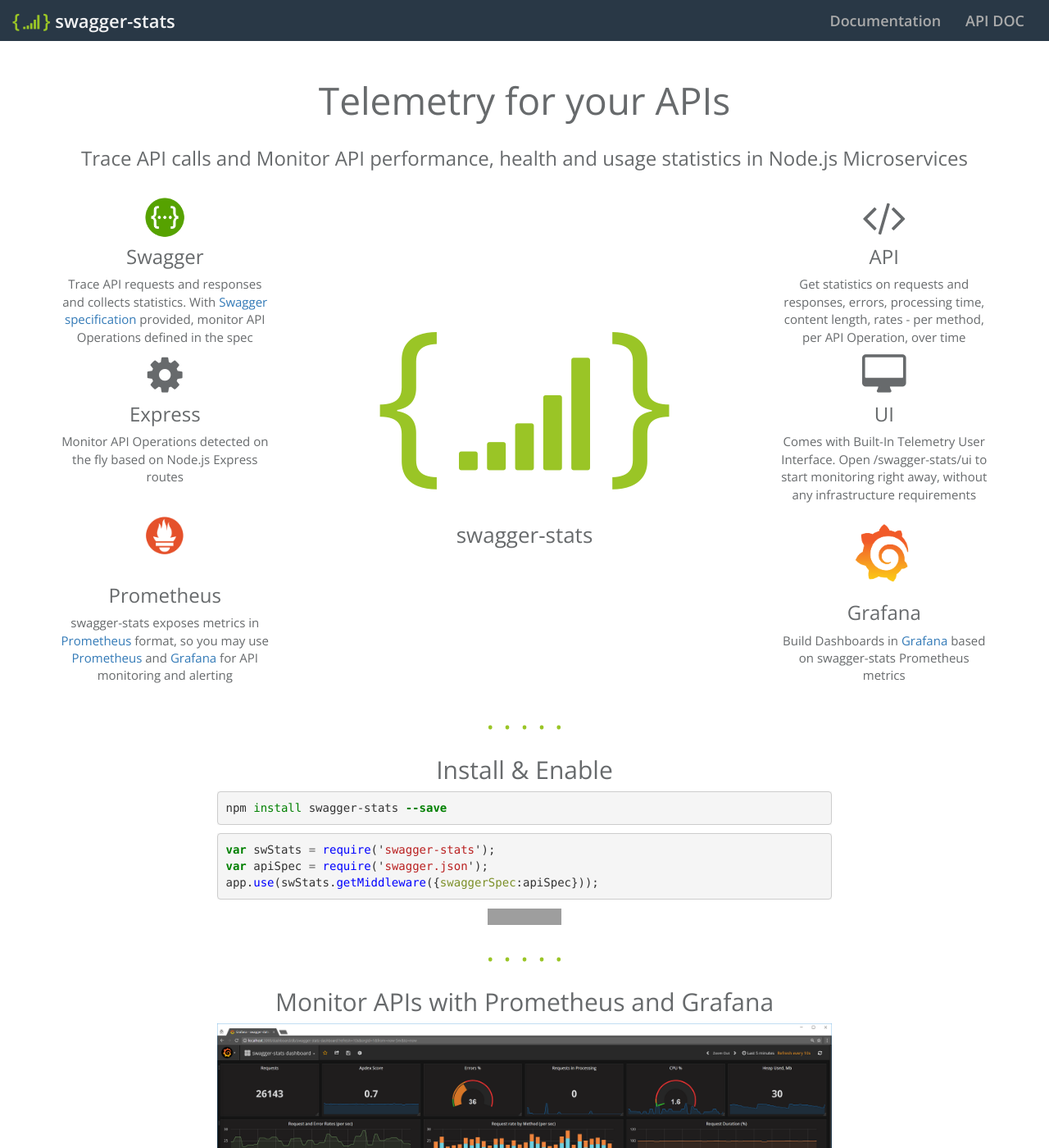
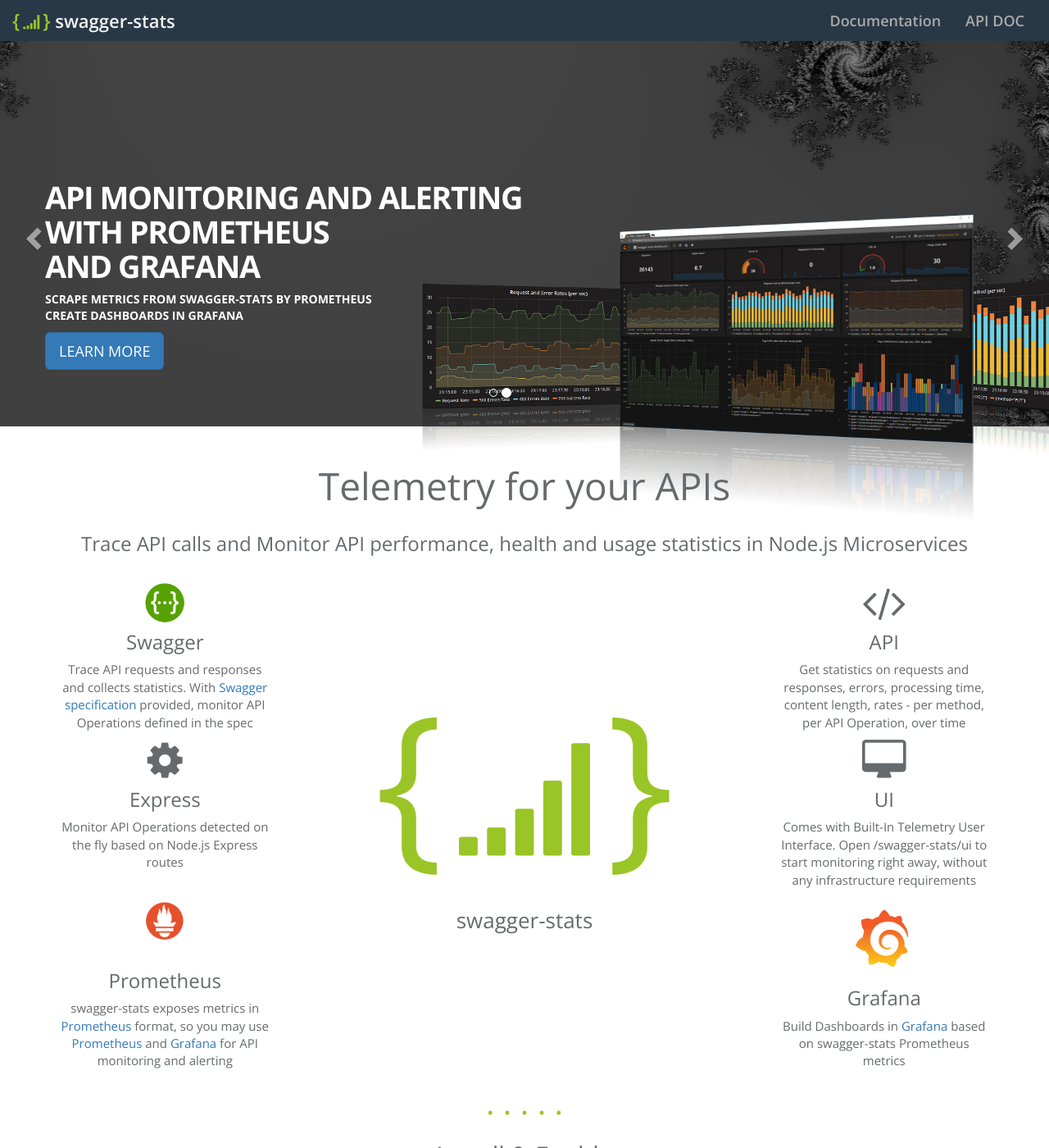
Before and after one commit to slanatech/swaggerstats.io.old, a Jekyll site: the page built from index.md, in a window 1280 px wide and 1400 px high. Shown: the whole window at 82% size. Built offline with Jekyll 4.4.1, drawn with Linux system fonts in a browser that asks for light colours; grey boxes are pictures that could not be loaded.

Commit message:
Carousel

```diff
--- a/_includes/landing_content.html
+++ b/_includes/landing_content.html
@@ -1,3 +1,56 @@
+
+<div id="inSlider" class="carousel carousel-fade" data-ride="carousel">
+  <ol class="carousel-indicators">
+    <li data-target="#inSlider" data-slide-to="0" class="active"></li>
+    <li data-target="#inSlider" data-slide-to="1"></li>
+  </ol>
+  <div class="carousel-inner" role="listbox">
+    <div class="item active">
+      <div class="container">
+        <div class="carousel-caption">
+          <h1>API Telemetry<br/>
+            for node.js microservices<br/>
+            out of the box</h1>
+          <p>Monitor API performance, usage and health stats<br/> in Node.js microservices</p>
+          <p>
+            <a class="btn btn-lg btn-primary" href="/docs.html" role="button">LEARN MORE</a>
+          </p>
+        </div>
+        <div class="carousel-image wow zoomIn">
+          <img src="img/landing/s3.png" alt="summary"/>
+        </div>
+      </div>
+      <!-- Set background for slide in css -->
+      <div class="header-back one"></div>
+
+    </div>
+    <div class="item">
+      <div class="container">
+        <div class="carousel-caption blank">
+          <h1>API monitoring and alerting<br/>with Prometheus<br/>and Grafana</h1>
+          <p>Scrape metrics from swagger-stats by Prometheus<br/>Create dashboards in Grafana</p>
+          <p><a class="btn btn-lg btn-primary" href="/docs.html#prometheus" role="button">LEARN MORE</a></p>
+        </div>
+        <div class="carousel-image wow zoomIn">
+          <img src="img/landing/p2.png" alt="summary"/>
+        </div>
+      </div>
+      <!-- Set background for slide in css -->
+      <div class="header-back two"></div>
+    </div>
+  </div>
+  <a class="left carousel-control" href="#inSlider" role="button" data-slide="prev">
+    <span class="glyphicon glyphicon-chevron-left" aria-hidden="true"></span>
+    <span class="sr-only">Previous</span>
+  </a>
+  <a class="right carousel-control" href="#inSlider" role="button" data-slide="next">
+    <span class="glyphicon glyphicon-chevron-right" aria-hidden="true"></span>
+    <span class="sr-only">Next</span>
+  </a>
+</div>
+
+
+
 <section class="container features">
   <div class="row">
     <div class="col-lg-12 text-center">
--- a/_includes/scripts.html
+++ b/_includes/scripts.html
@@ -1,6 +1,8 @@
 <script src="js/jquery-3.2.0.min.js"></script>
 <script src="js/bootstrap.min.js"></script>
 <script src="js/lightbox.min.js"></script>
+<script src="js/pace.min.js"></script>
+<script src="js/wow.min.js"></script>
 
 <script>
     $( document ).ready(function() {
--- a/css/swssite.css
+++ b/css/swssite.css
@@ -863,3 +863,105 @@ blockquote {
     border-left: 5px solid #9ac526;
     display: block;
 }
+
+.sws-landing .header-back {
+    height: 470px;
+    width: 100%;
+}
+.sws-landing .header-back.one {
+    background: url('../img/landing/m2.jpg') 50% 0 no-repeat;
+}
+.sws-landing .header-back.two {
+    background: url('../img/landing/m3.jpg') 50% 0 no-repeat;
+}
+.sws-landing .carousel {
+    height: 470px;
+}
+.sws-landing .carousel-caption {
+    z-index: 10;
+}
+.sws-landing .carousel .item {
+    height: 470px;
+    background-color: #777;
+}
+.sws-landing .carousel-inner > .item > img {
+    position: absolute;
+    top: 0;
+    left: 0;
+    min-width: 100%;
+    height: 470px;
+}
+.sws-landing .carousel-fade .carousel-inner .item {
+    opacity: 0;
+    -webkit-transition-property: opacity;
+    transition-property: opacity;
+}
+.sws-landing .carousel-fade .carousel-inner .active {
+    opacity: 1;
+}
+.sws-landing .carousel-fade .carousel-inner .active.left,
+.sws-landing .carousel-fade .carousel-inner .active.right {
+    left: 0;
+    opacity: 0;
+    z-index: 1;
+}
+.sws-landing .carousel-fade .carousel-inner .next.left,
+.sws-landing .carousel-fade .carousel-inner .prev.right {
+    opacity: 1;
+}
+.sws-landing .carousel-fade .carousel-control {
+    z-index: 2;
+}
+.sws-landing .carousel-control.left,
+.sws-landing .carousel-control.right {
+    background: none;
+}
+.sws-landing .carousel-control {
+    width: 6%;
+}
+.sws-landing .carousel-inner .container {
+    position: relative;
+    overflow: visible;
+}
+.sws-landing .carousel-inner {
+    overflow: visible;
+}
+.sws-landing .carousel-caption {
+    position: absolute;
+    top: 100px;
+    left: 0;
+    bottom: auto;
+    right: auto;
+    text-align: left;
+}
+.sws-landing .carousel-caption {
+    position: absolute;
+    top: 100px;
+    left: 0;
+    bottom: auto;
+    right: auto;
+    text-align: left;
+}
+.sws-landing .carousel-caption.blank {
+    top: 140px;
+}
+.sws-landing .carousel-image {
+    position: absolute;
+    left: 200px;
+    top: 0px;
+}
+.sws-landing .carousel-indicators {
+    padding-right: 60px;
+}
+.sws-landing .carousel-caption h1 {
+    font-weight: 700;
+    font-size: 38px;
+    text-transform: uppercase;
+    text-shadow: none;
+    letter-spacing: -1.5px;
+}
+.sws-landing .carousel-caption p {
+    font-weight: 700;
+    text-transform: uppercase;
+    text-shadow: none;
+}
```
Also changed, not shown: other parts of _includes/scripts.html (+4 -0 lines), img/landing/api.jpg (added), img/landing/header_one.jpg (added), img/landing/header_two.jpg (added), img/landing/laptop.png (added), img/landing/m1.jpg (added), img/landing/m1.png (added), img/landing/m2.jpg (added), img/landing/m3.jpg (added), img/landing/p1.png (added), img/landing/p2.png (added), img/landing/s1.png (added), img/landing/s2.png (added), img/landing/s3.png (added), 4 more files.
